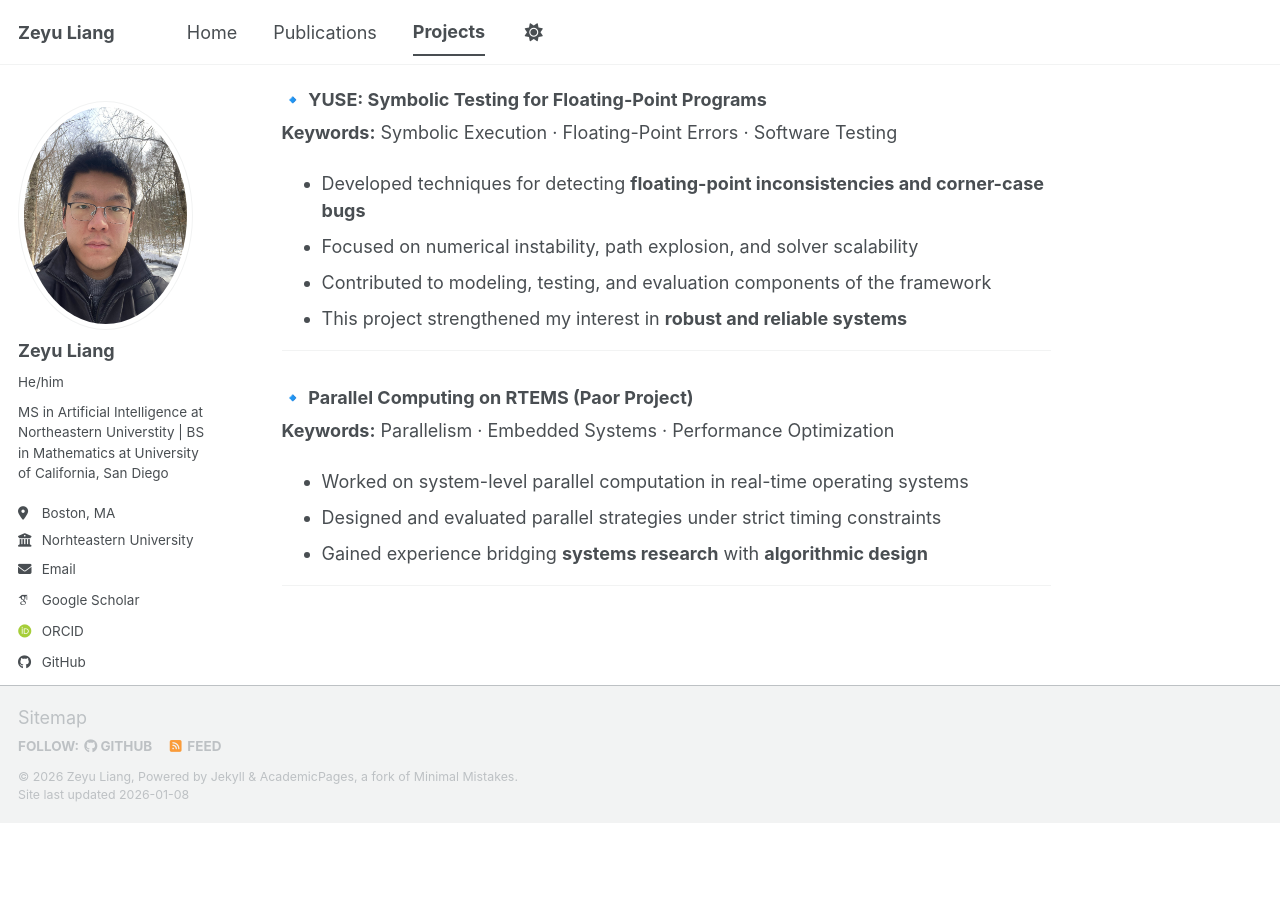
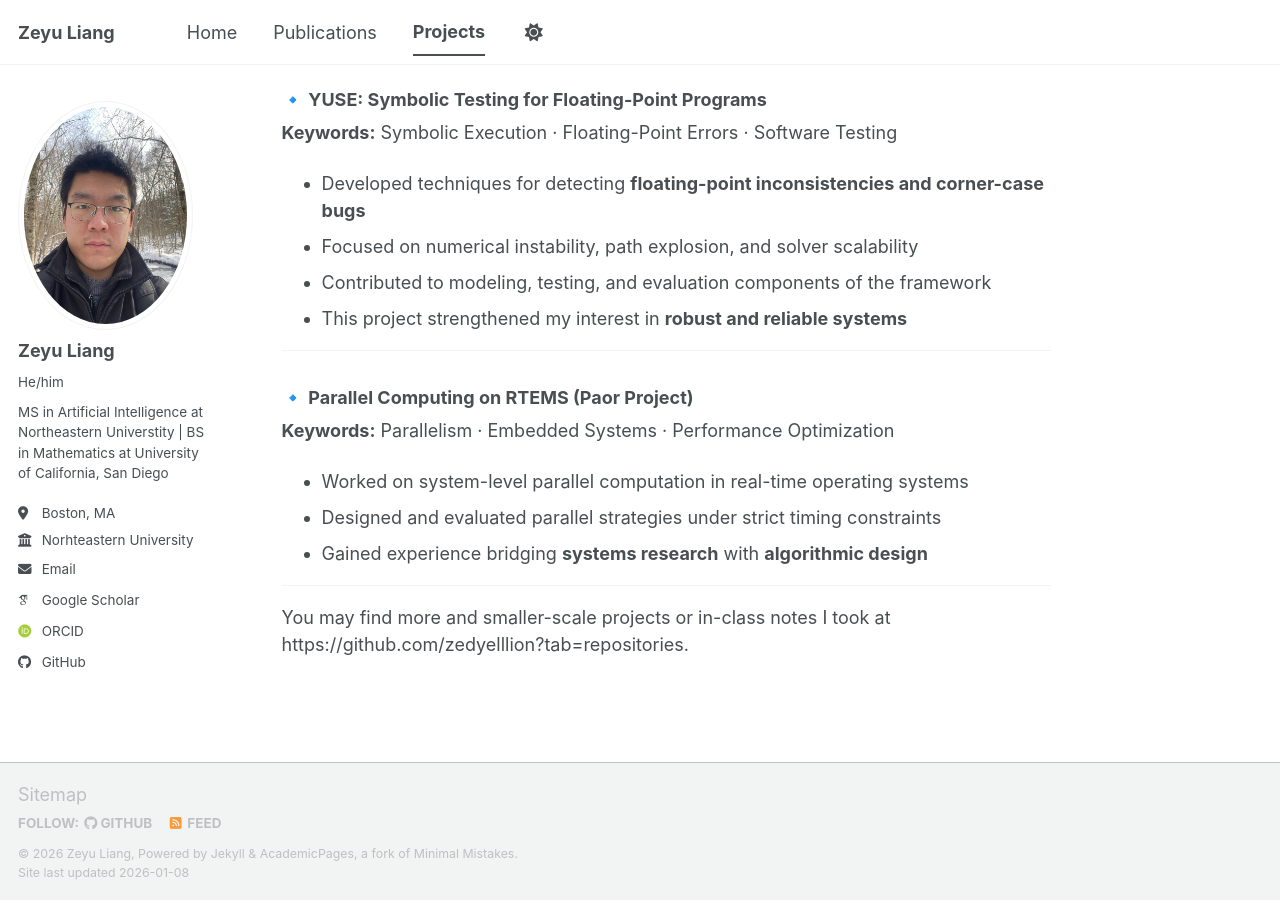
Before and after one commit to zedyelllion/zedyelllion.github.io, a Jekyll site: the page built from _pages/projects.md, in a window 1280 px wide and 900 px high, scrolled down 865 px. Built offline with Jekyll 4.4.1, drawn with Linux system fonts in a browser that asks for light colours; some web fonts are replaced; a script bundle is joined from its source files by our own code; library files that are not in the unit come from our copies; before the commit the page ends 1688 px from its top, so only the background shows below that.

Commit message:
Add link to GitHub repositories for more projects
Added a link to smaller-scale projects and in-class notes.

```diff
--- a/_pages/projects.md
+++ b/_pages/projects.md
@@ -41,3 +41,4 @@ Empirically, MAGRPO outperforms single-model and prompt-only multi-agent baselin
 - Gained experience bridging **systems research** with **algorithmic design**
 
 ---
+You may find more and smaller-scale projects or in-class notes I took at https://github.com/zedyelllion?tab=repositories.
```
